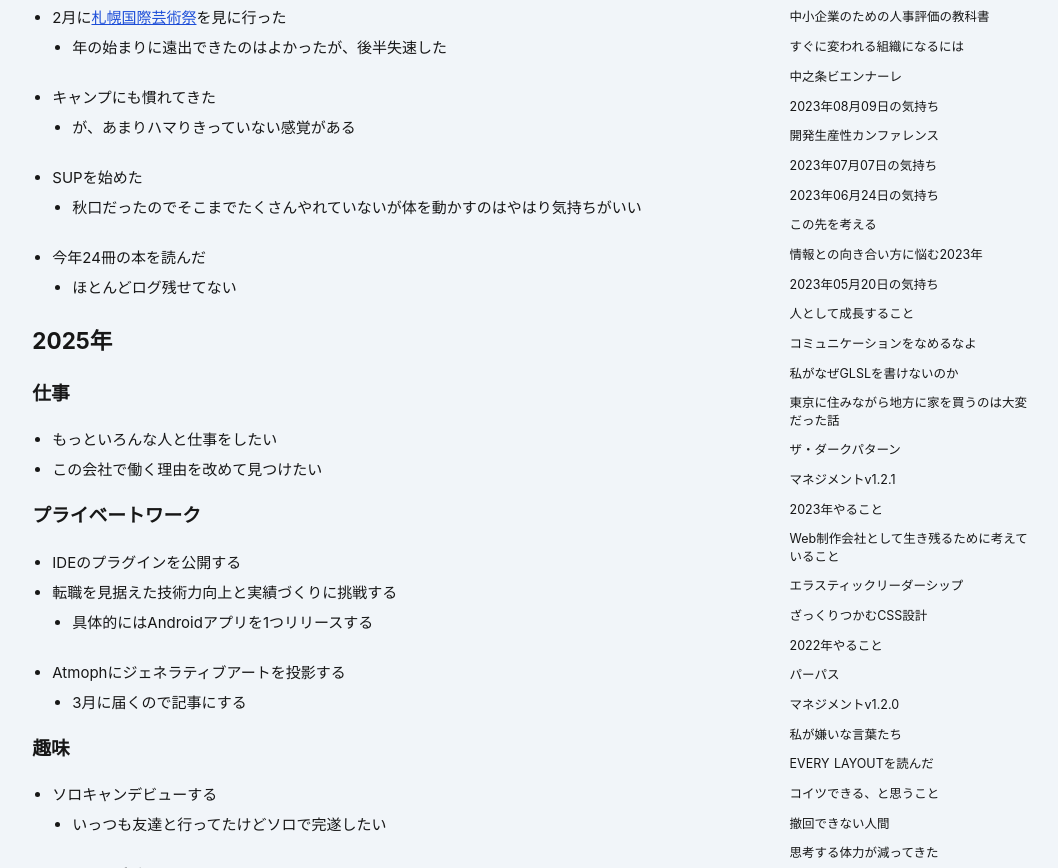
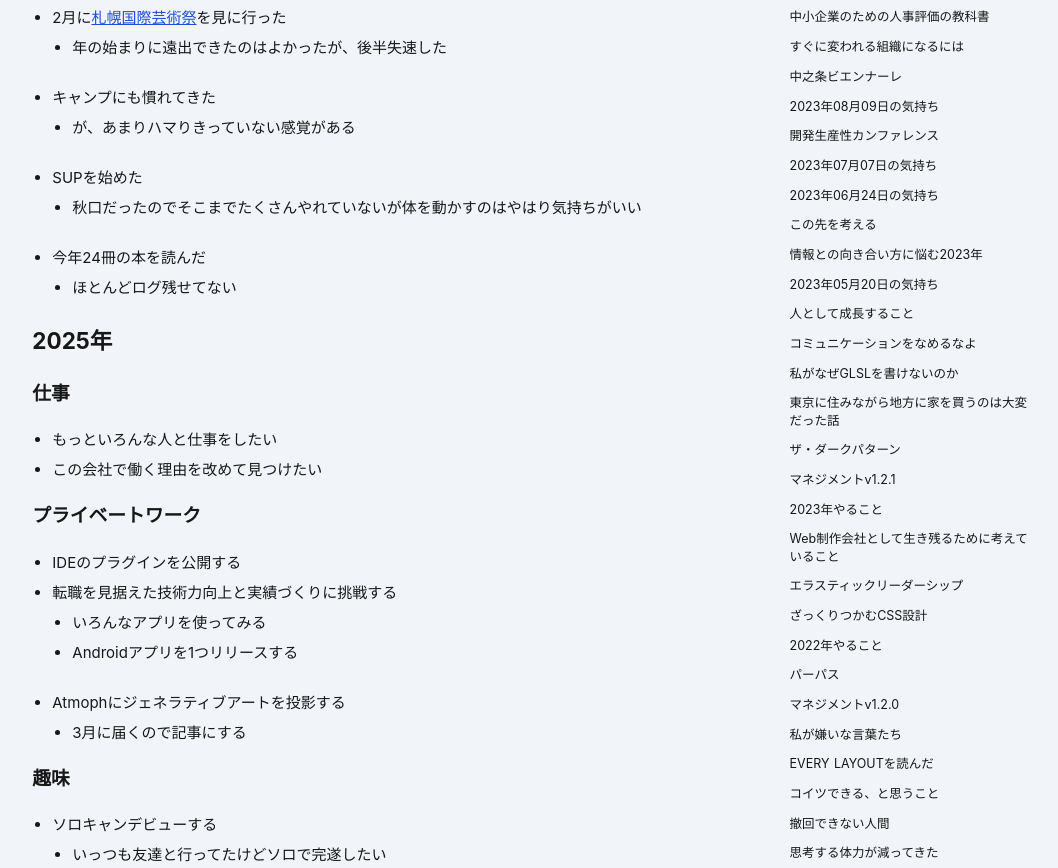
Before and after one commit to tkskto/blog, an Astro site: page /blog/ in a window 1280 px wide. Shown: the part 1295-2163 px from the top of the page, without its empty margins (113-1171 px from the left). Built offline with nearby package versions, Linux system fonts and the light colour scheme; Astro itself is replaced by a stand-in of ours.

Commit message:
やることを更新

```diff
--- a/src/content/blog/2025年やること.md
+++ b/src/content/blog/2025年やること.md
@@ -14,7 +14,7 @@ tags: ['小言']
 
 なにかを得るためには何かを変えないといけないけど、やっぱり何かを変えるには相応のエネルギーが必要で、やる気も体力も充分じゃなかったかな。
 
-とはいえ何もやっていないことに辟易することもなく、わりとフラットな感じだったかな。フラットなことがいいのか悪いのかはわからないけども。
+とはいえ何もやっていないことに辟易することもなく、わりとフラットな感じだったような気もする。フラットなことがいいのか悪いのかはわからないけども。
 
 ### 仕事
 
@@ -57,7 +57,8 @@ tags: ['小言']
 
 *   IDEのプラグインを公開する
 *   転職を見据えた技術力向上と実績づくりに挑戦する
-    *   具体的にはAndroidアプリを1つリリースする
+    *   いろんなアプリを使ってみる
+    *   Androidアプリを1つリリースする
 *   Atmophにジェネラティブアートを投影する
     *   3月に届くので記事にする
 
```
